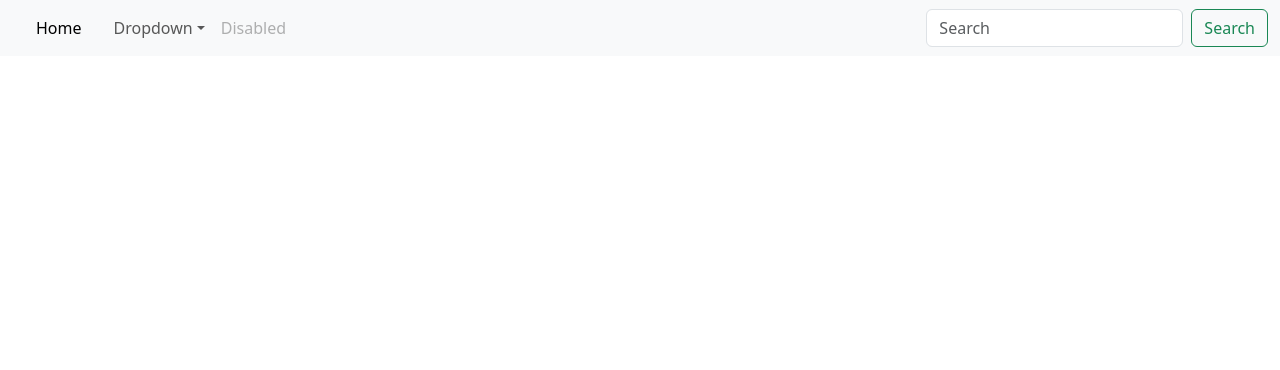
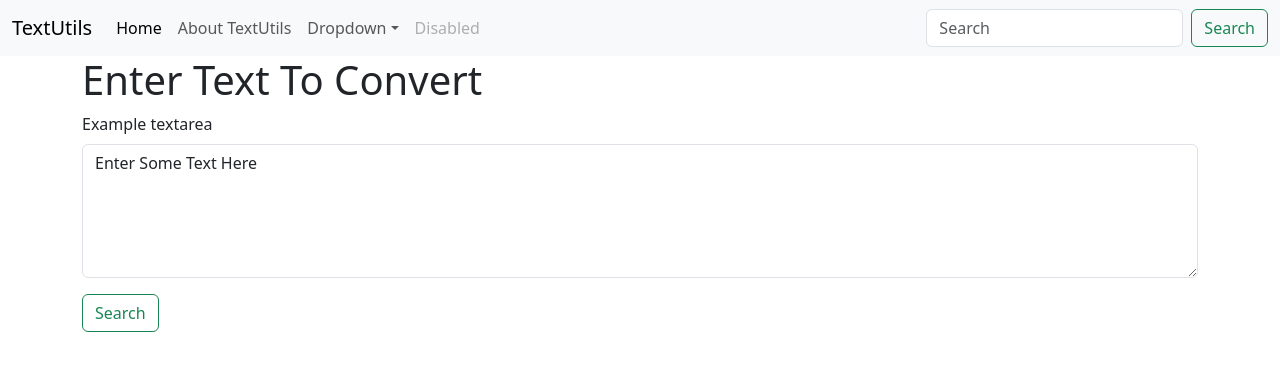
Before and after one commit to yagnikpecfy/React-JS, a React (Create React App) app: page / in a window 1280 px wide. Shown: the top 370 px of the page. Built offline with nearby package versions, Linux system fonts and the light colour scheme.

Commit message:
Video 7 hooks and state variable

```diff
--- a/src/App.js
+++ b/src/App.js
@@ -1,11 +1,16 @@
 import './App.css';
 import Navbar from './components/Navbar';
+import TextForm from './components/TextForm';
 
 function App() {
   return (
     <>
-    {/* <Navbar title='New Added' aboutUs='About TextUtils'/> */}
-    <Navbar/>
+    <Navbar title='TextUtils' aboutUs='About TextUtils'/>
+    {/* below example is for default props passing */}
+    {/* <Navbar/> */}
+    <div className="container">
+      <TextForm heading='Enter Text To Convert'/>
+    </div>
 
   </>
   );
--- a/src/components/Navbar.js
+++ b/src/components/Navbar.js
@@ -4,38 +4,38 @@
 
 export default function Navbar(props) {
   return (
-<nav class="navbar navbar-expand-lg bg-body-tertiary">
-  <div class="container-fluid">
-    <a class="navbar-brand" href="/">{props.title}</a>
-    <button class="navbar-toggler" type="button" data-bs-toggle="collapse" data-bs-target="#navbarSupportedContent" aria-controls="navbarSupportedContent" aria-expanded="false" aria-label="Toggle navigation">
-      <span class="navbar-toggler-icon"></span>
+<nav className="navbar navbar-expand-lg bg-body-tertiary">
+  <div className="container-fluid">
+    <a className="navbar-brand" href="/">{props.title}</a>
+    <button className="navbar-toggler" type="button" data-bs-toggle="collapse" data-bs-target="#navbarSupportedContent" aria-controls="navbarSupportedContent" aria-expanded="false" aria-label="Toggle navigation">
+      <span className="navbar-toggler-icon"></span>
     </button>
-    <div class="collapse navbar-collapse" id="navbarSupportedContent">
-      <ul class="navbar-nav me-auto mb-2 mb-lg-0">
-        <li class="nav-item">
-          <a class="nav-link active" aria-current="page" href="/">Home</a>
+    <div className="collapse navbar-collapse" id="navbarSupportedContent">
+      <ul className="navbar-nav me-auto mb-2 mb-lg-0">
+        <li className="nav-item">
+          <a className="nav-link active" aria-current="page" href="/">Home</a>
         </li>
-        <li class="nav-item">
-          <a class="nav-link" href="/">{props.aboutUs}</a>
+        <li className="nav-item">
+          <a className="nav-link" href="/">{props.aboutUs}</a>
         </li>
-        <li class="nav-item dropdown">
-          <a class="nav-link dropdown-toggle" href="/" role="button" data-bs-toggle="dropdown" aria-expanded="false">
+        <li className="nav-item dropdown">
+          <a className="nav-link dropdown-toggle" href="/" role="button" data-bs-toggle="dropdown" aria-expanded="false">
             Dropdown
           </a>
-          <ul class="dropdown-menu">
-            <li><a class="dropdown-item" href="/">Action</a></li>
-            <li><a class="dropdown-item" href="/">Another action</a></li>
-            <li><hr class="dropdown-divider"/></li>
-            <li><a class="dropdown-item" href="/">Something else here</a></li>
+          <ul className="dropdown-menu">
+            <li><a className="dropdown-item" href="/">Action</a></li>
+            <li><a className="dropdown-item" href="/">Another action</a></li>
+            <li><hr className="dropdown-divider"/></li>
+            <li><a className="dropdown-item" href="/">Something else here</a></li>
           </ul>
         </li>
-        <li class="nav-item">
-          <a class="nav-link disabled" href='/'>Disabled</a>
+        <li className="nav-item">
+          <a className="nav-link disabled" href='/'>Disabled</a>
         </li>
       </ul>
-      <form class="d-flex" role="search">
-        <input class="form-control me-2" type="search" placeholder="Search" aria-label="Search"/>
-        <button class="btn btn-outline-success" type="submit">Search</button>
+      <form className="d-flex" role="search">
+        <input className="form-control me-2" type="search" placeholder="Search" aria-label="Search"/>
+        <button className="btn btn-outline-success" type="submit">Search</button>
       </form>
     </div>
   </div>
@@ -49,8 +49,8 @@
   aboutUs: PropTypes.string
 }
 
-// Navbar.defaultProps={
-//   title:'First',
-//   aboutUs: 'Second'
+Navbar.defaultProps={
+  title:'First',
+  aboutUs: 'Second'
 
-// }
+}
--- /dev/null
+++ b/src/components/TextForm.js
@@ -0,0 +1,26 @@
+import React,{useState} from 'react'
+
+
+export default function TextForm(props) {
+  const handleUpClick=()=>{
+      //console.log("Uppercash Clicked ..  " + text.toUpperCase() )
+      setText(text.toUpperCase())
+  }
+  const handleOnChange=(event)=>{
+     // console.log("On Change...")
+      setText(event.target.value)
+  }
+
+  const [text, setText] = useState('Enter Some Text Here');
+
+  return (
+    <div>
+      <h1>{props.heading}</h1>
+        <div className="mb-3">
+            <label htmlFor="myBox" className="form-label">Example textarea</label>
+            <textarea className="form-control" value={text} onChange={handleOnChange} id="myBox" rows="5"></textarea>
+        </div>
+        <button className="btn btn-outline-success" onClick={handleUpClick} type="submit">Search</button>
+    </div>
+  )
+}
```
